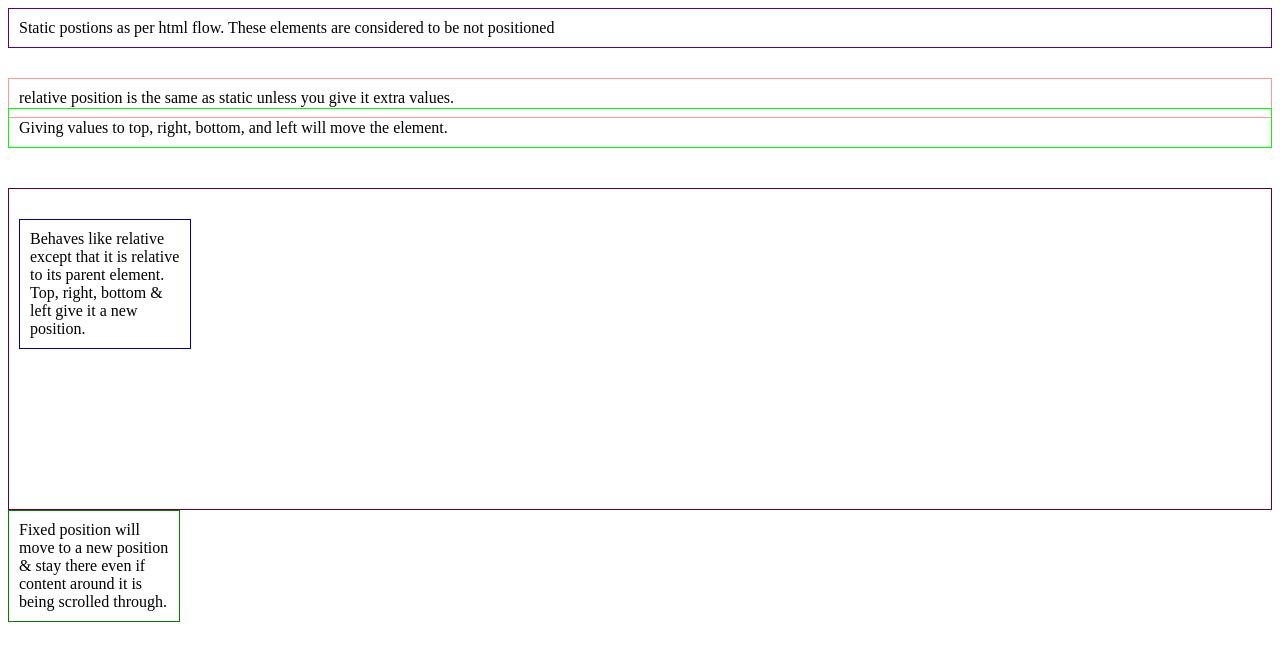
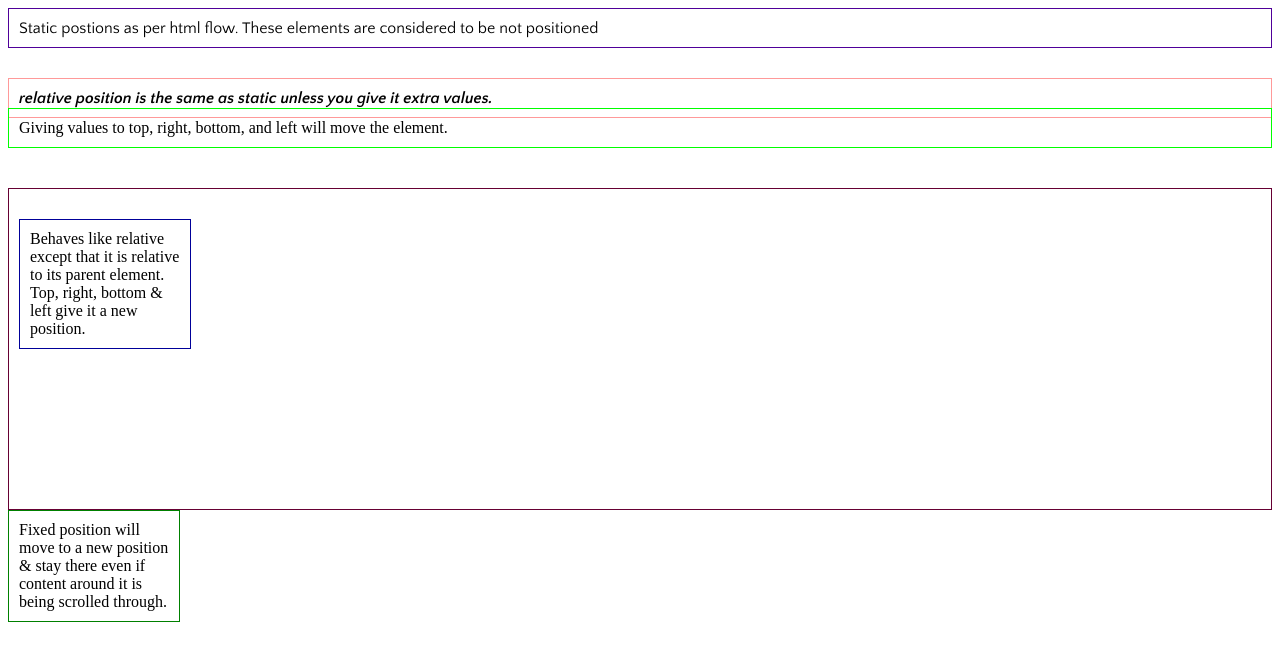
Before and after one commit to melissajvarela/position-property, a plain HTML site: page index.html in a window 1280 px wide. Drawn offline with Linux system fonts and the light colour scheme.

Commit message:
added special font from google fonts

```diff
--- a/css/styles.css
+++ b/css/styles.css
@@ -1,14 +1,22 @@
+/* <style>
+@import url('https://fonts.googleapis.com/css?family=Quattrocento+Sans');
+</style> */
+
 .static {
     border: 1px solid #4f0099;
     padding:10px;
     position: static;
     margin-bottom: 30px;
+    font-family: 'Quattrocento Sans', sans-serif;
 }
 
 .relative-1 {
     border: 1px solid#ff9999;
     padding:10px;
     position:relative;
+    font-family: 'Quattrocento Sans', sans-serif;
+    font-weight:700;
+    font-style:italic;
 
 }
 
--- a/index.html
+++ b/index.html
@@ -4,6 +4,12 @@
     <meta charset="UTF-8">
     <meta name="viewport" content="width=device-width, initial-scale=1.0">
     <meta http-equiv="X-UA-Compatible" content="ie=edge">
+
+    <!-- <link href="https://fonts.googleapis.com/css?family=Quattrocento+Sans" rel="stylesheet"> -->
+
+    <link href="https://fonts.googleapis.com/css?family=Quattrocento+Sans:400,700i" rel="stylesheet">
+
+
     <link rel="stylesheet" href="css/styles.css">
     <title>position-property</title>
 </head>
```
